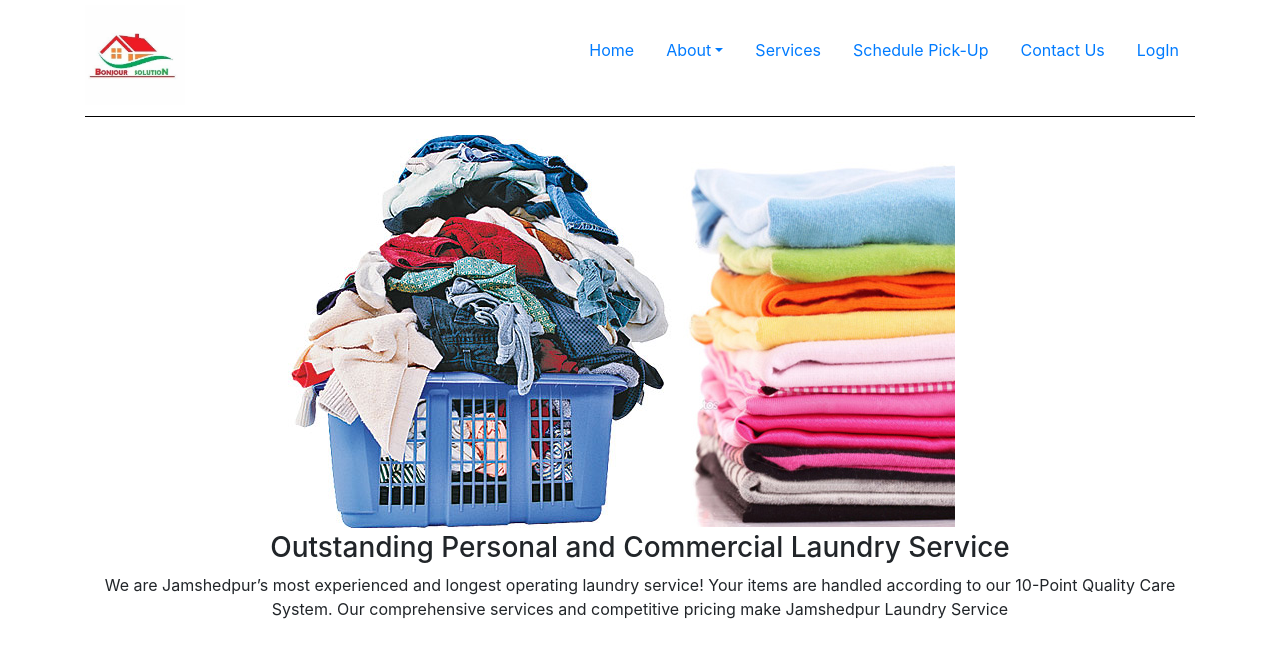
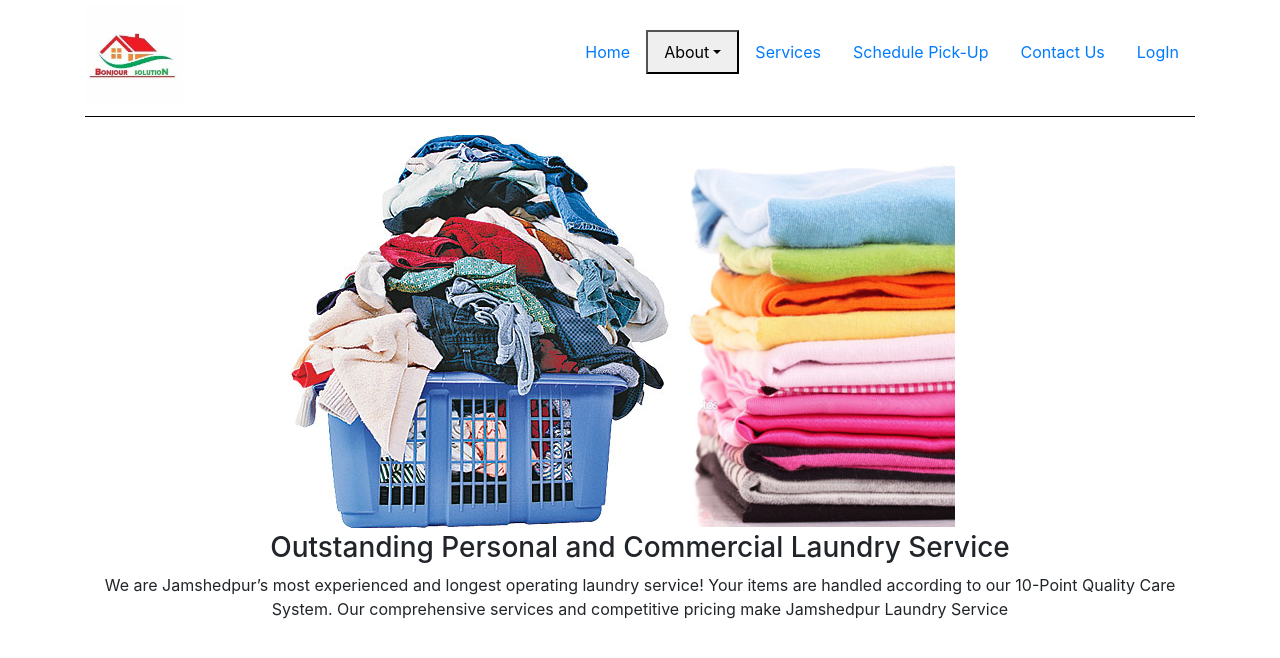
Before and after one commit to swatisahay/laundary-website, a React app: page / in a window 1280 px wide. Shown: the top 658 px of the page. Built offline with nearby package versions, Linux system fonts and the light colour scheme.

Commit message:
still working on dropdown nav menu

```diff
--- a/src/components/Header.jsx
+++ b/src/components/Header.jsx
@@ -14,12 +14,12 @@
          <ul class="navbar-nav">
             <li className="nav-item"><Link className="nav-link" to='/'>Home</Link></li>
             <li clasName="nav-item dropdown">
-             <Link className="nav-link dropdown-toggle" to='/aboutus' id="navbardrop" data-toggle="dropdown" role="button"  aria-haspopup="true" aria-expanded="false">
+             <button className="nav-link dropdown-toggle" href='/aboutus' id="navbardrop" data-toggle="dropdown" role="button"  aria-haspopup="true" aria-expanded="false">
                About
-             </Link>
-             <div className="dropdown-menu" aria-labelledby="navbarDropdown">
-               <a class="dropdown-item" href='/pricing'>Pricing</a>
-               <a class="dropdown-item" href='/routes'>Routes</a>
+             </button>
+             <div className="dropdown-menu">
+               <Link className="dropdown-item" to='/pricing'>Pricing</Link>
+               <Link className="dropdown-item" to='/routes'>Routes</Link>
 
              </div>
            </li>
```
